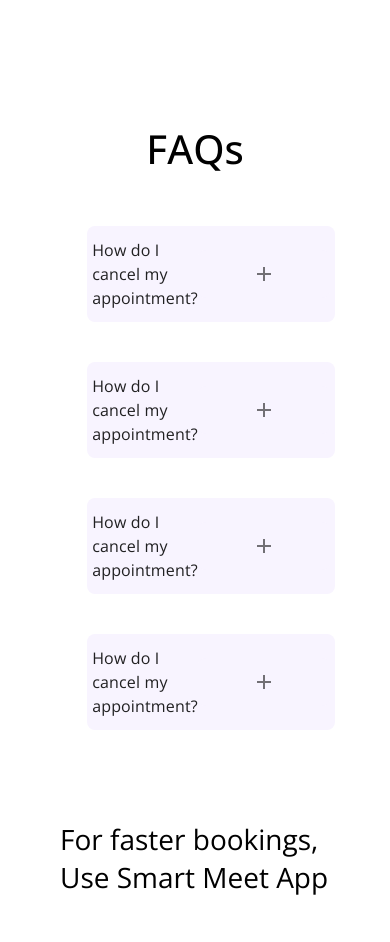
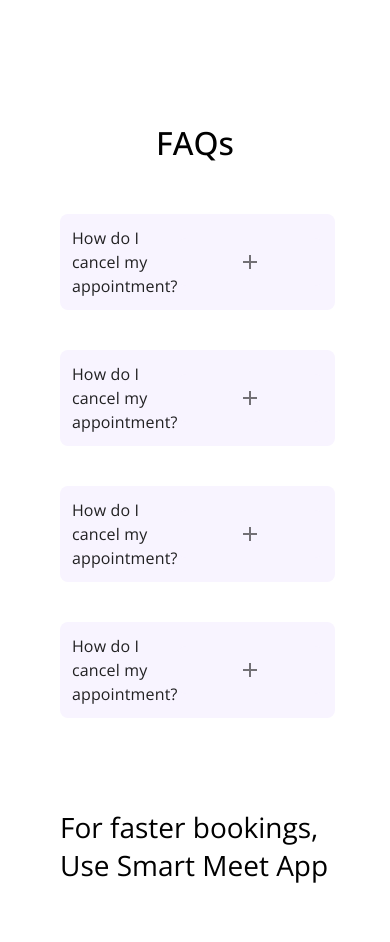
Before and after one commit to khalatevarun/SmartMeet, a React (Create React App) app: page / in a window 390 px wide. Shown: the part 9880-10822 px from the top of the page. Built offline with nearby package versions, Linux system fonts and the light colour scheme.

Commit message:
fix mobile design for FAQs

```diff
--- a/src/components/faqs/Accordions.js
+++ b/src/components/faqs/Accordions.js
@@ -11,7 +11,7 @@
 
 const useStyles = makeStyles((theme) => ({
   root: {
-    width: '80%',
+    width: '90%',
   },
   heading: {
     fontFamily: 'Open Sans, sans-serif',
--- a/src/components/faqs/FAQs.css
+++ b/src/components/faqs/FAQs.css
@@ -35,4 +35,11 @@
   .Single-Item .MuiTypography-body1 {
     font-size: 1em;
   }
+  .Faqs {
+    align-items: flex-start;
+  }
+  .TitleFaqs {
+    font-size: 2em;
+    align-self: center;
+  }
 }
```
